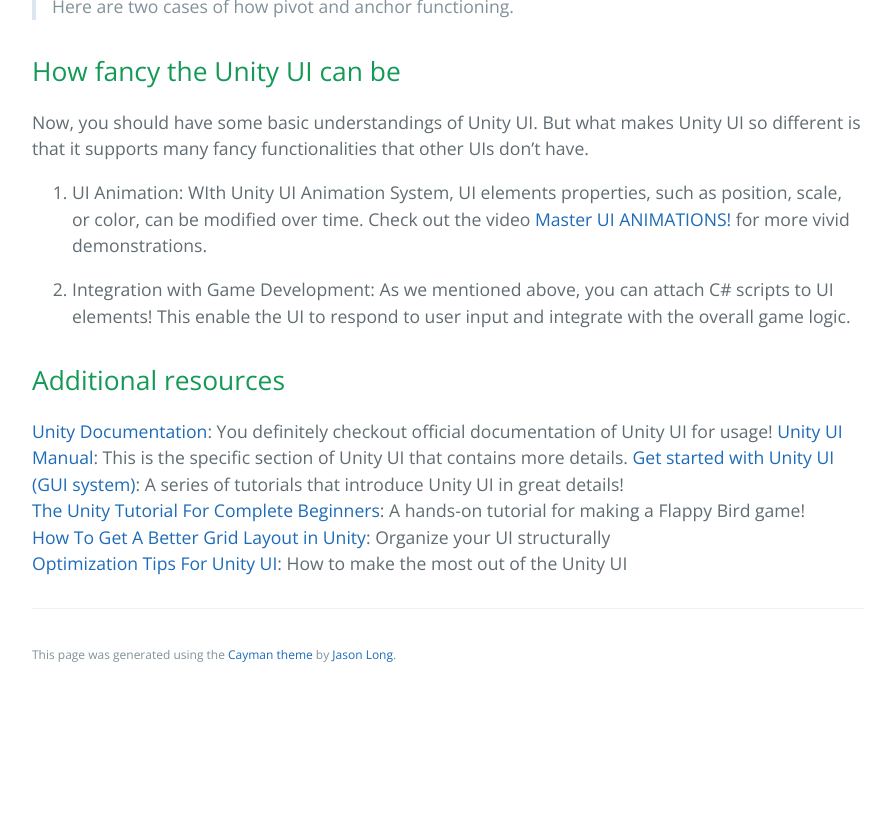
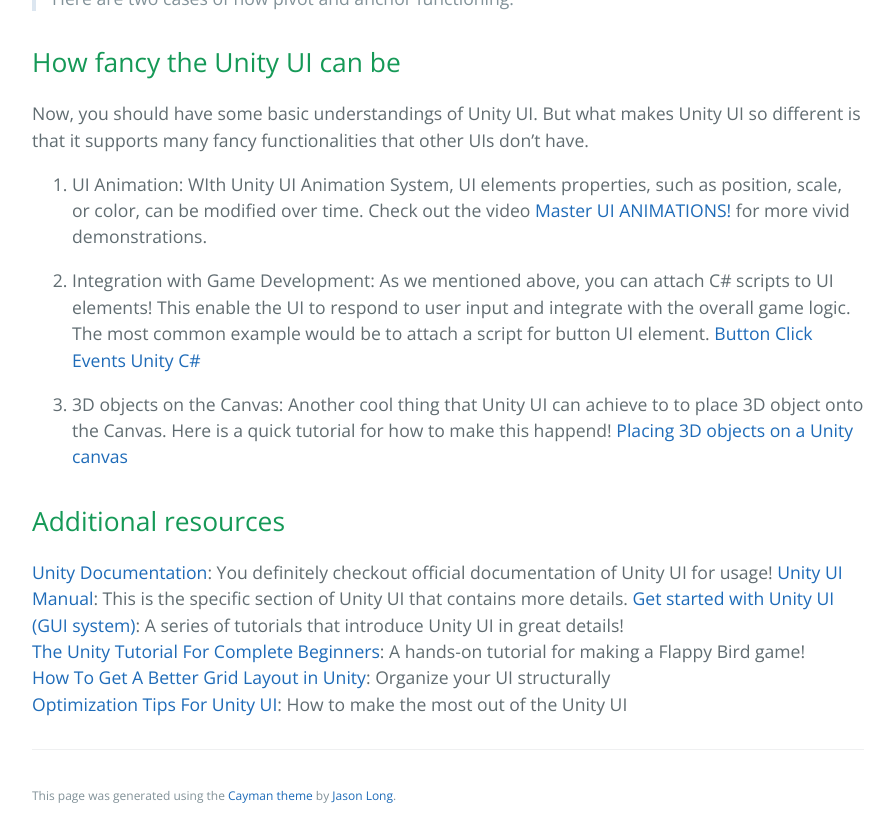
Before and after one commit to learning-software-engineering/learning-software-engineering.github.io, a Jekyll site: the page built from Topics/Tech_Stacks/Unity_UI.md, in a window 1280 px wide and 900 px high, scrolled down 5842 px, cut to the strip 62-900 px from the top of the window. Shown: the whole strip, without its empty margins (192-1086 px from the left). Built offline with Jekyll 4.4.1, drawn with Linux system fonts in a browser that asks for light colours; our own code applies the rules of GitHub Pages for plain Markdown files; before the commit the page ends 6601 px from its top, so only the background shows below that.

Commit message:
Update few tutorials in Unity_UI.md

```diff
--- a/Topics/Tech_Stacks/Unity_UI.md
+++ b/Topics/Tech_Stacks/Unity_UI.md
@@ -73,7 +73,7 @@
 
 With that said, you can move, resize and rotate UI elements once you select the UI element. You can move the UI element by clicking somewhere inside the element and dragging it tp the place you want. You can resize it by clicking on the edges or corners and dragging. The element can be rotated by hovering the cursor slightly away from the corners until the mouse cursor looks like a rotation symbol. You can then click and drag in either direction to rotate.
 
-## Inspector
+### Inspector
 
 If you double clicked the UI element in the Hierarchy window, you should have the Inspector window shown on your right. All the properties and components of the UI element should be editable in the Inspector window.
 
@@ -102,6 +102,9 @@
 1. UI Animation: WIth Unity UI Animation System, UI elements properties, such as position, scale, or color, can be modified over time. Check out the video [Master UI ANIMATIONS!](https://www.youtube.com/watch?v=YqMpVCPX2ls&list=PL1aAeF6bPTB5N-_01xjNIOg9_refqTxVv&index=16) for more vivid demonstrations.
 
 2. Integration with Game Development: As we mentioned above, you can attach C# scripts to UI elements! This enable the UI to respond to user input and integrate with the overall game logic.
+The most common example would be to attach a script for button UI element. [Button Click Events Unity C#](https://www.youtube.com/watch?v=woPW2_vuSXw)
+
+3. 3D objects on the Canvas: Another cool thing that Unity UI can achieve to to place 3D object onto the Canvas. Here is a quick tutorial for how to make this happend! [Placing 3D objects on a Unity canvas](https://www.youtube.com/watch?v=8yzpjkoE0YA)
 
 ## Additional resources
 [Unity Documentation](https://docs.unity3d.com/560/Documentation/Manual/UISystem.html ): You definitely checkout official documentation of Unity UI for usage!
```
